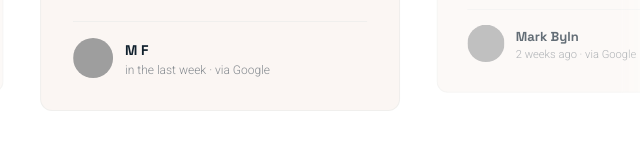
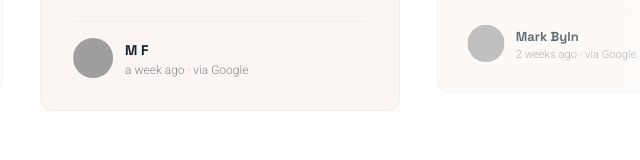
Before and after one commit to ferrisbueller92/coastal-ways-plumbing, a plain HTML site: page index.html in a window 1280 px wide. Shown: the part 4768-4928 px from the top of the page, 476-1116 px from the left. Drawn offline with nearby package versions, Linux system fonts and the light colour scheme; grey boxes are pictures that could not be loaded.

Commit message:
cos: refresh Coastal Ways Google reviews

```diff
--- a/index.html
+++ b/index.html
@@ -518,7 +518,7 @@ Joe (Buff Point)</p>
             <img src="https://lh3.googleusercontent.com/a/ACg8ocJJ6x2n0OxH48JpMOhMGlK2q1bDVA6gcLDtsXIaaAHyppKkeg=s128-c0x00000000-cc-rp-mo" alt="M F" class="w-10 h-10 rounded-full" loading="lazy" referrerpolicy="no-referrer">
             <div>
               <a href="https://www.google.com/maps/contrib/115512780409729478577/reviews" target="_blank" rel="noopener" class="font-display font-bold text-navy text-sm hover:text-teal">M F</a>
-              <p class="text-navy/50 text-xs font-light">in the last week &middot; via Google</p>
+              <p class="text-navy/50 text-xs font-light">a week ago &middot; via Google</p>
             </div>
           </div>
         </div>
```
